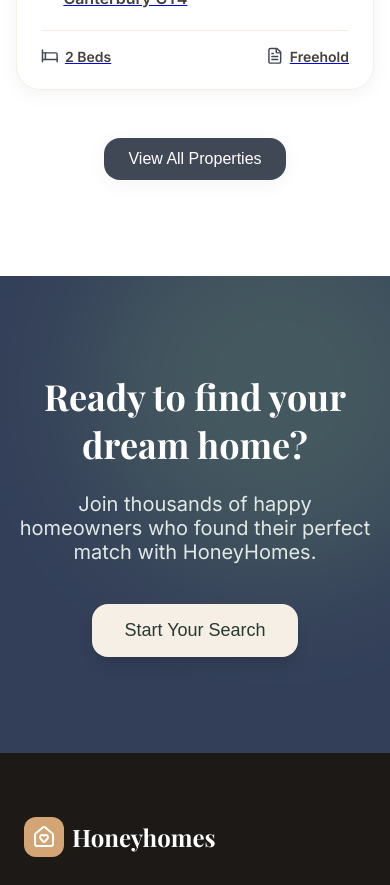
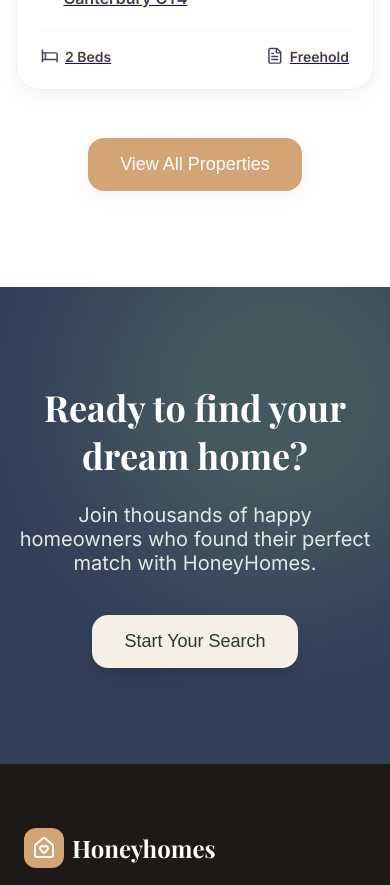
Before and after one commit to p3achijaii/react-coursework, a React (Vite) app: page / in a window 390 px wide. Shown: the part 3400-4285 px from the top of the page. Built offline with nearby package versions, Linux system fonts and the light colour scheme.

Commit message:
apply custom background colour to mobile cta button in the homepage

```diff
--- a/src/pages/HomePage/HomePage.jsx
+++ b/src/pages/HomePage/HomePage.jsx
@@ -151,7 +151,7 @@ function HomePage() {
 
           <div className={styles.mobileCta}>
             <Link to="/find-property">
-              <Button variant="secondary" className="w-full">
+              <Button size="lg" className={styles.ctaMobileBtn}>
                 View All Properties
               </Button>
             </Link>
```
